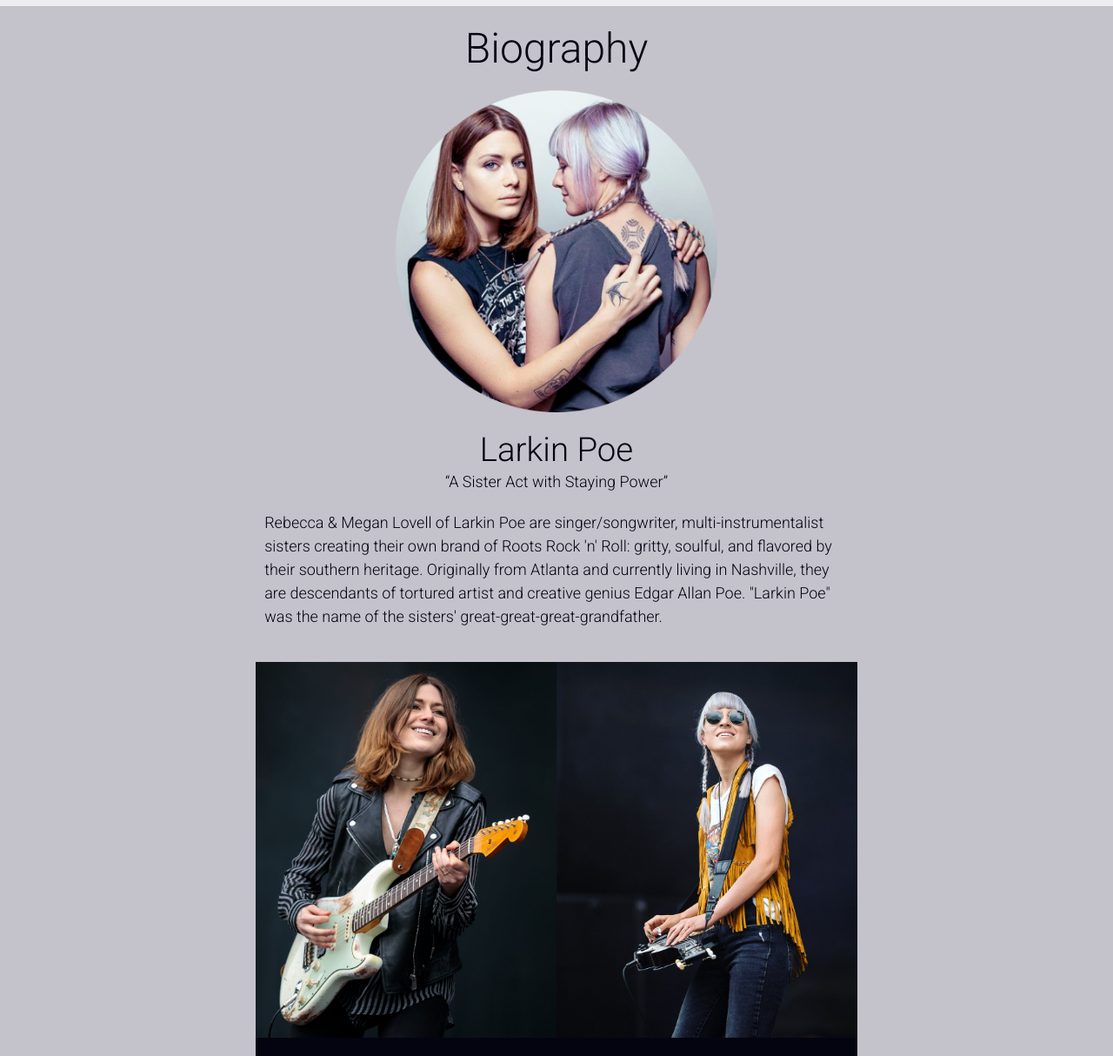
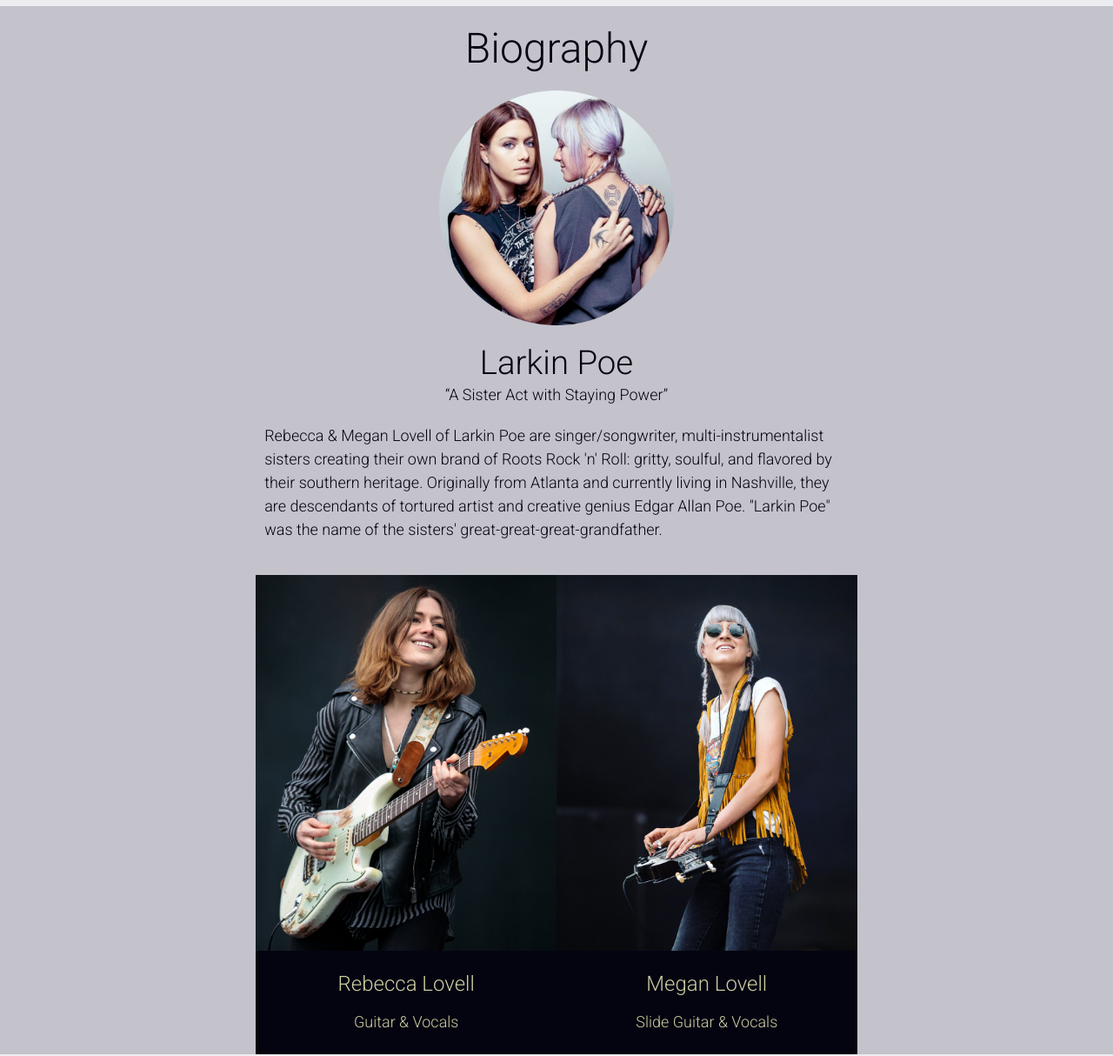
Before and after one commit to miguelarbalestrini/Larkin-Poe-, a website: page pages/biography.html in a window 1280 px wide. Shown: the part 75-1289 px from the top of the page at 87% size. Drawn offline with nearby package versions, Linux system fonts and the light colour scheme.

Commit message:
bio image resized and details of the sisters added

```diff
--- a/pages/biography.html
+++ b/pages/biography.html
@@ -60,14 +60,14 @@
                     <img class="img-fluid" src="../media/images/rebeccaP1.jpg" alt="Rebecca Poe">
                     <div class="card-body">
                       <h5 class="card-title">Rebecca Lovell</h5>
-                      <p class="card-text">guitar/vocals</p>
+                      <p class="card-text">Guitar & Vocals</p>
                     </div>
                 </div>
                 <div class="card">
                     <img class="img-fluid" src="../media/images/meganP1.jpg" alt="Megan Poe">
                     <div class="card-body">
                       <h5 class="card-title">Megan Lovell</h5>
-                      <p class="card-text">Steel guitar/vocals</p>
+                      <p class="card-text">Slide Guitar & Vocals</p>
                     </div>
                 </div>
             </div>
--- a/scss/style.scss
+++ b/scss/style.scss
@@ -229,8 +229,8 @@
 }
 
 .bio__image {
-    max-height: 400px;
-    max-width: 400px;
+    max-height: 300px;
+    max-width: 300px;
     overflow: hidden;
     margin-bottom: 20px;
 }
```
Also changed, not shown: css/styles.css, media/images/larkinpoeBio.jpg (added).
